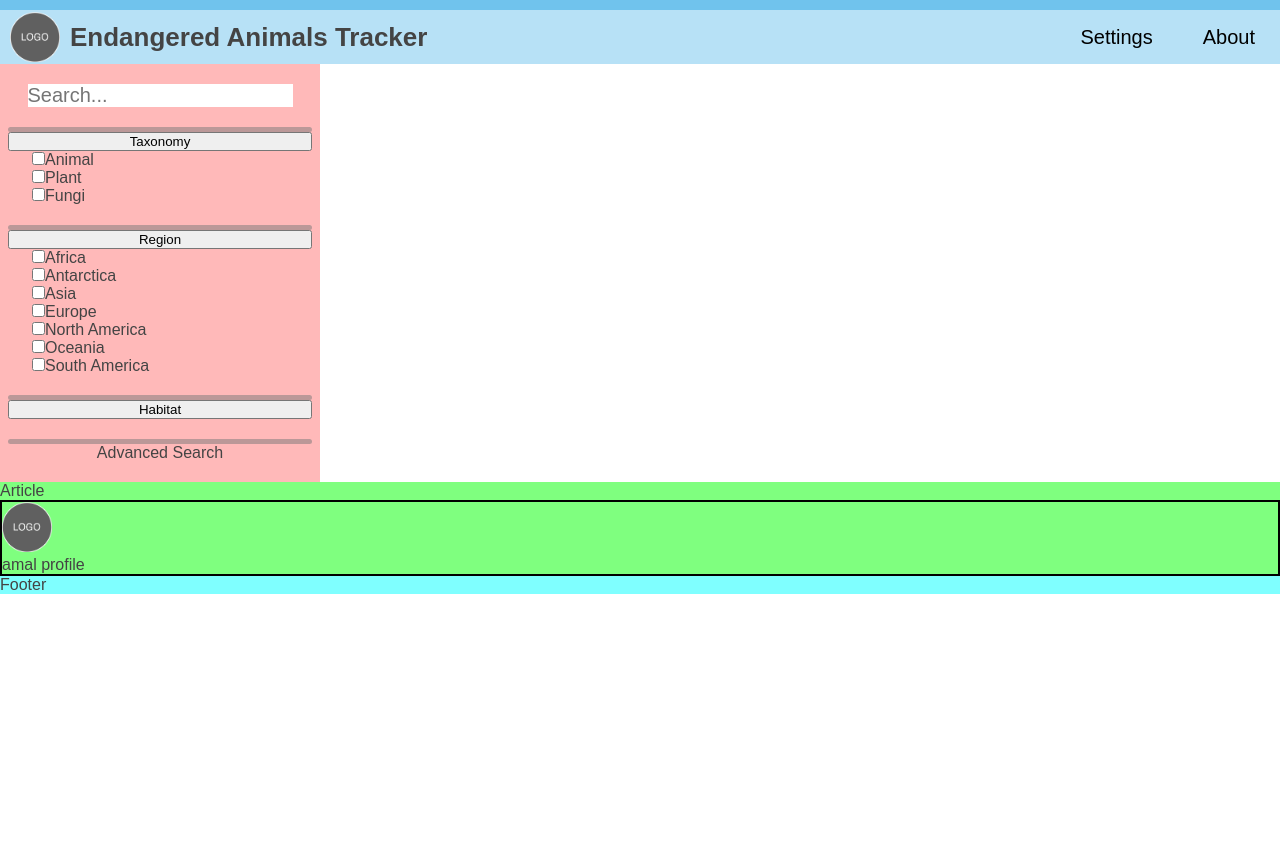
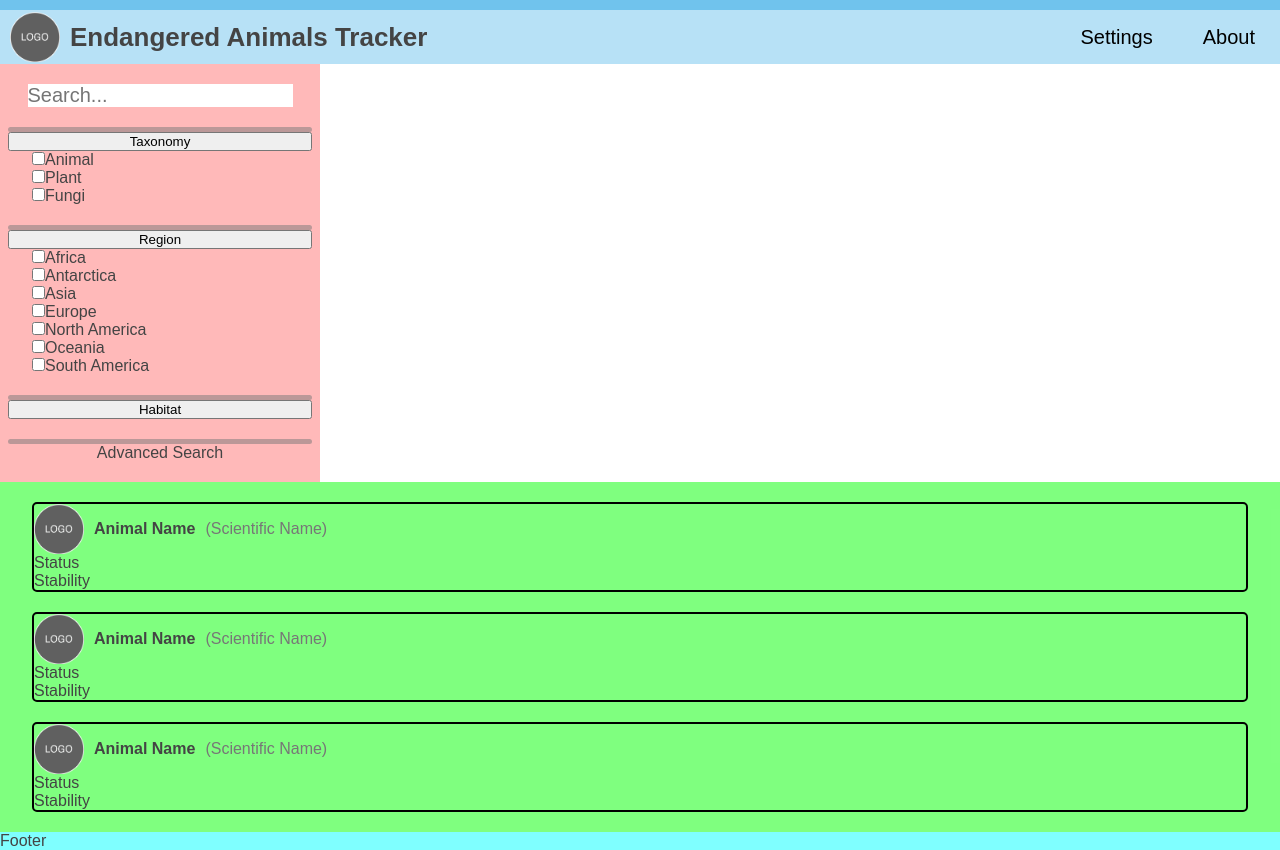
Before and after one commit to euouae682/endangered-animals-tracker, a Vue app: page / in a window 1280 px wide. Before the commit the page ends 800 px from the top, so only its background shows below. Built offline with nearby package versions, Linux system fonts and the light colour scheme.

Commit message:
some progress on article and animal profiles

```diff
--- a/src/components/AnimalProfile.vue
+++ b/src/components/AnimalProfile.vue
@@ -1,20 +1,50 @@
 <script setup></script>
 
 <template>
-  <div class="animal-profile">
+  <div class="container">
+    <header class="title">
       <img
         src="../assets/logo-placeholder-image.png"
         alt="Logo"
         width="50"
         height="50"
+        class="animal-image"
       />
 
-    <p>amal profile</p>
+      <span class="common-name">Animal Name</span>
+      <span class="scientific-name">(Scientific Name)</span>
+    </header>
+
+    <article>
+      <p>Status</p>
+      <p>Stability</p>
+    </article>
   </div>
 </template>
 
 <style scoped>
-.animal-profile {
+/* CONTAINER */
+.container {
   border: 2px solid #000;
+  border-radius: 5px;
+}
+
+/* TITLE */
+.title {
+  display: flex;
+  align-items: center;
+}
+
+.animal-image {
+  margin-right: 10px;
+}
+
+.common-name {
+  font-weight: bold;
+  margin-right: 10px;
+}
+
+.scientific-name {
+  color: #777;
 }
 </style>
--- a/src/components/Article.vue
+++ b/src/components/Article.vue
@@ -4,13 +4,25 @@ import AnimalProfile from "./AnimalProfile.vue";
 
 <template>
   <div class="article">
-    <p>Article</p>
-    <AnimalProfile />
+    <AnimalProfile class="animal-profile" />
+    <AnimalProfile class="animal-profile" />
+    <AnimalProfile class="animal-profile" />
   </div>
 </template>
 
 <style scoped>
 .article {
   background-color: hsla(120, 100%, 50%, 0.5);
+
+  display: flex;
+  align-items: center;
+  flex-direction: column;
+
+  padding-top: 20px;
+}
+
+.animal-profile {
+  width: 95%;
+  margin-bottom: 20px;
 }
 </style>
--- a/src/components/Aside.vue
+++ b/src/components/Aside.vue
@@ -8,6 +8,11 @@
 
     <button type="button" class="collapsible-button">Taxonomy</button>
     <div class="collapsible">
+      <!-- <form>
+        <input type="checkbox" v-for="item in objectItems" id={{ item }} />a
+        <label v-for="item in objectItems" for={{ item }}> {{ item }} <label />
+      </form> -->
+
       <form>
         <input type="checkbox" id="taxonomy-animal" name="taxonomy-animal" />
         <label for="taxonomy-animal">Animal</label><br />
```
Lines whose indentation alone changed are shown as unchanged.
